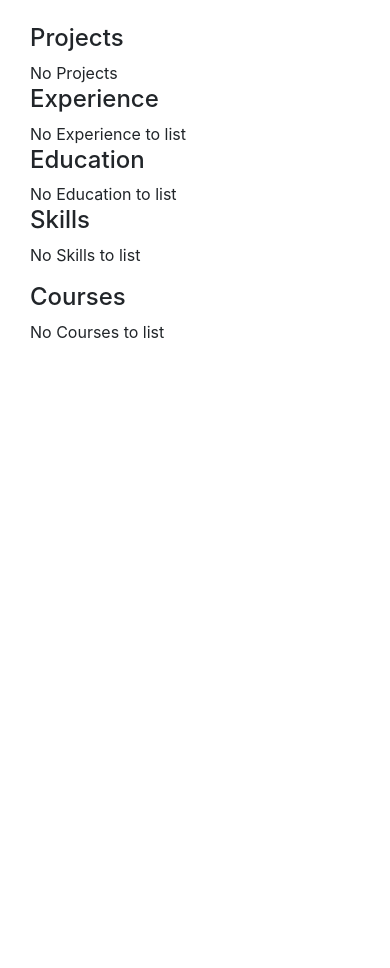
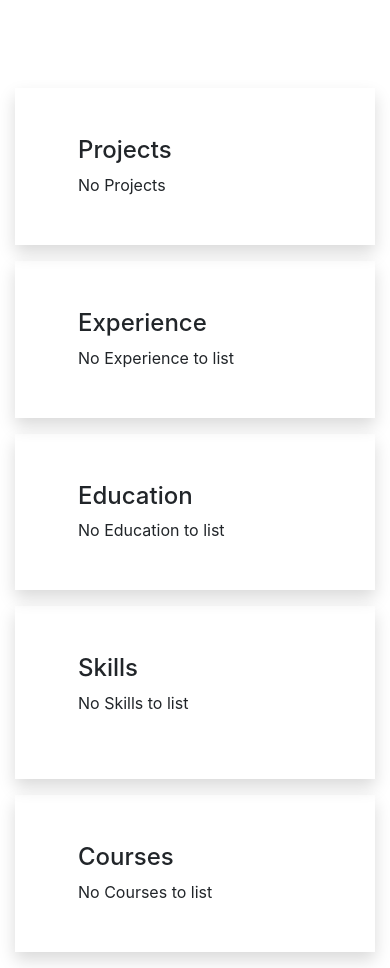
Before and after one commit to jonathanfsanchez/portfolio-blog, a Django app: page / in a window 390 px wide. Shown: the part 80-1048 px from the top of the page. Before the commit the page ends 418 px from the top, so only its background shows below. Run offline with Django 3.2, Linux system fonts and the light colour scheme; data that the repository does not hold is empty; some libraries are stand-ins or nearby versions.

Commit message:
Small Changes to Resume Page

```diff
--- a/portfolioblog/settings.py
+++ b/portfolioblog/settings.py
@@ -25,8 +25,7 @@ SECRET_KEY = 'SOME_KEY'
 # SECURITY WARNING: don't run with debug turned on in production!
 DEBUG = True
 
-ALLOWED_HOSTS = []
-
+ALLOWED_HOSTS = ["*"]
 
 # Application definition
 
--- a/resume/templates/resume/index.html
+++ b/resume/templates/resume/index.html
@@ -5,27 +5,27 @@
 {% block content %}
 
     {#    PROJECTS#}
-    <div class="row">
+    <div class="row shadow p-5 my-3">
         {% include "resume/_project_list.html" with projects=projects only %}
     </div>
 
     {#    EXPERIENCE#}
-    <div class="row">
+    <div class="row  shadow p-5 my-3">
         {% include "resume/_experience_list.html" with experiences=experiences only %}
     </div>
 
     {#    EDUCATION#}
-    <div class="row">
+    <div class="row  shadow p-5 my-3">
         {% include "resume/_education_list.html" with education=education only %}
     </div>
 
     {#    SKILL#}
-    <div class="row">
+    <div class="row  shadow p-5 my-3">
         {% include "resume/_skill_list.html" with skills=skills only %}
     </div>
 
     {#    COURSES#}
-    <div class="row">
+    <div class="row shadow p-5 my-3">
         {% include "resume/_courses_list.html" with courses=courses only %}
     </div>
 
--- a/templates/__base.html
+++ b/templates/__base.html
@@ -3,8 +3,8 @@
 
 <head>
     <meta charset="UTF-8">
-    <link rel="stylesheet" href="https://stackpath.bootstrapcdn.com/bootstrap/4.5.0/css/bootstrap.min.css"
-          integrity="sha384-9aIt2nRpC12Uk9gS9baDl411NQApFmC26EwAOH8WgZl5MYYxFfc+NcPb1dKGj7Sk" crossorigin="anonymous">
+    <link rel="stylesheet" href="https://stackpath.bootstrapcdn.com/bootstrap/4.5.2/css/bootstrap.min.css"
+          integrity="sha384-JcKb8q3iqJ61gNV9KGb8thSsNjpSL0n8PARn9HuZOnIxN0hoP+VmmDGMN5t9UJ0Z" crossorigin="anonymous">
     <link href="https://fonts.googleapis.com/icon?family=Material+Icons" rel="stylesheet"/>
     <title>{% block title %}Jonathan F Sanchez{% endblock %}</title>
 </head>
@@ -32,7 +32,7 @@
     <main>
         <div class="col-sm-1">
         </div>
-        <div class="col-sm-10 mx-auto">
+        <div class="col-sm-10 mx-auto pt-5">
             {% block content %}{% endblock %}
         </div>
         <div class="col-sm-1">
@@ -55,11 +55,11 @@
 <script src="https://code.jquery.com/jquery-3.5.1.slim.min.js"
         integrity="sha384-DfXdz2htPH0lsSSs5nCTpuj/zy4C+OGpamoFVy38MVBnE+IbbVYUew+OrCXaRkfj"
         crossorigin="anonymous"></script>
-<script src="https://cdn.jsdelivr.net/npm/popper.js@1.16.0/dist/umd/popper.min.js"
-        integrity="sha384-Q6E9RHvbIyZFJoft+2mJbHaEWldlvI9IOYy5n3zV9zzTtmI3UksdQRVvoxMfooAo"
+<script src="https://cdn.jsdelivr.net/npm/popper.js@1.16.1/dist/umd/popper.min.js"
+        integrity="sha384-9/reFTGAW83EW2RDu2S0VKaIzap3H66lZH81PoYlFhbGU+6BZp6G7niu735Sk7lN"
         crossorigin="anonymous"></script>
-<script src="https://stackpath.bootstrapcdn.com/bootstrap/4.5.0/js/bootstrap.min.js"
-        integrity="sha384-OgVRvuATP1z7JjHLkuOU7Xw704+h835Lr+6QL9UvYjZE3Ipu6Tp75j7Bh/kR0JKI"
+<script src="https://stackpath.bootstrapcdn.com/bootstrap/4.5.2/js/bootstrap.min.js"
+        integrity="sha384-B4gt1jrGC7Jh4AgTPSdUtOBvfO8shuf57BaghqFfPlYxofvL8/KUEfYiJOMMV+rV"
         crossorigin="anonymous"></script>
 </body>
 
```
Also changed, not shown: 1 other file.
